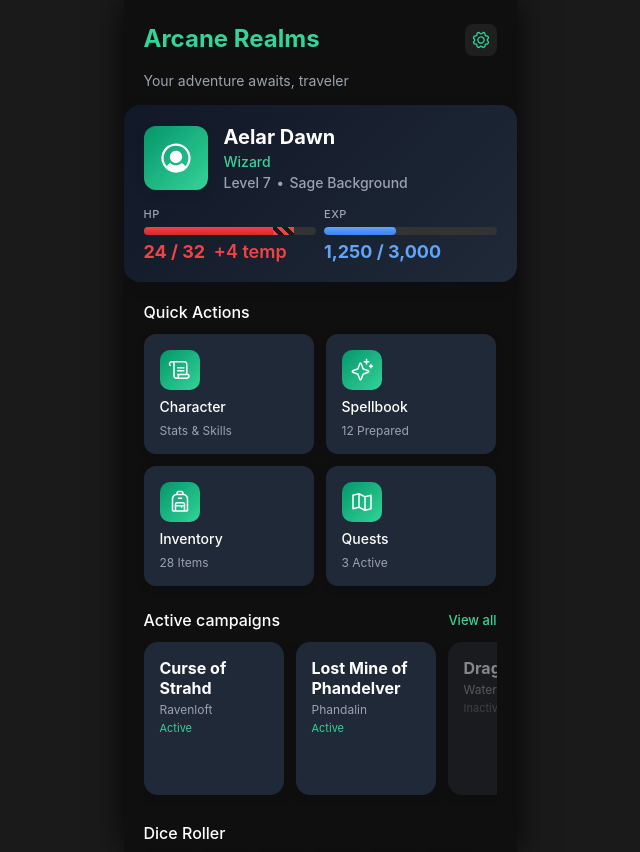
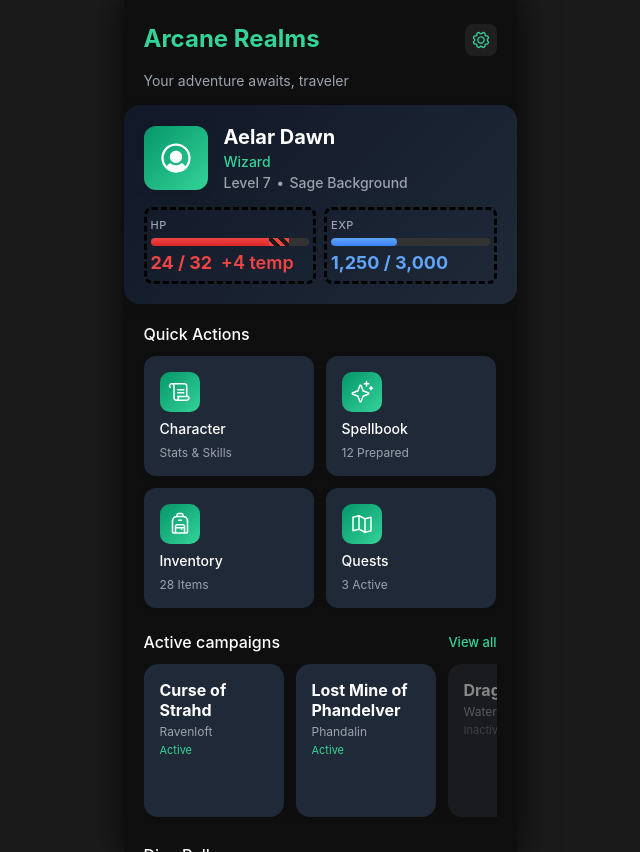
Before and after one commit to Whimsy-rat-trap/dnd-mobile-app, a React (Create React App) app: page /dashboard in a window 1280 px wide. Shown: the whole page, without its empty margins (320-960 px from the left). Built offline with nearby package versions, Linux system fonts and the light colour scheme.

Commit message:
0.0.41.16 (more work the dashboard page; button for the stat-block has styles now)

```diff
--- a/src/pages/Dashboard.css
+++ b/src/pages/Dashboard.css
@@ -129,11 +129,16 @@
     margin-top: 16px;
 }
 
+/* Базовый stat-block */
 .stat-block {
     display: flex;
     flex-direction: column;
     gap: 6px;
     flex: 1;
+    padding: 8px 4px;
+    border: 2px solid transparent;
+    border-radius: 8px;
+    transition: border-color 0.2s ease, background 0.2s ease, transform 0.2s ease;
 }
 
 .stat-label {
@@ -405,10 +410,11 @@
 .stat-block.clickable {
     cursor: pointer;
     transition: opacity 0.2s;
+    border: dashed;
 }
 
 .stat-block.clickable:hover {
-    opacity: 0.8;
+    transform: scale(1.02);
 }
 
 /* Overlay */
@@ -465,3 +471,15 @@
     color: #fff;
     text-align: center;
 }
+
+/* Цвета для HP */
+.stat-hp:hover {
+    border-color: #ef4444;
+    background: rgba(239, 68, 68, 0.05);
+}
+
+/* Цвета для EXP */
+.stat-exp:hover {
+    border-color: #60a5fa;
+    background: rgba(96, 165, 250, 0.05);
+}
--- a/src/pages/Dashboard.tsx
+++ b/src/pages/Dashboard.tsx
@@ -90,7 +90,7 @@ const Dashboard: React.FC = () => {
                         </div>
                     </div>
                     <div className="stats-row">
-                        <div className="stat-block clickable" onClick={openPopup}>
+                        <div className="stat-block clickable stat-hp" onClick={openPopup}>
                             <span className="stat-label">HP</span>
                             <div className="stat-progress">
                                 <div className="progress-track">
@@ -105,7 +105,7 @@ const Dashboard: React.FC = () => {
                                 {tempHP > 0 && <span className="temp-hp-value"> +{tempHP} temp</span>}
                             </span>
                         </div>
-                        <div className="stat-block clickable" onClick={openPopup}>
+                        <div className="stat-block clickable stat-exp" onClick={openPopup}>
                             <span className="stat-label">EXP</span>
                             <div className="stat-progress">
                                 <div className="exp-fill" style={{ width: `${expPercent}%` }}></div>
```
